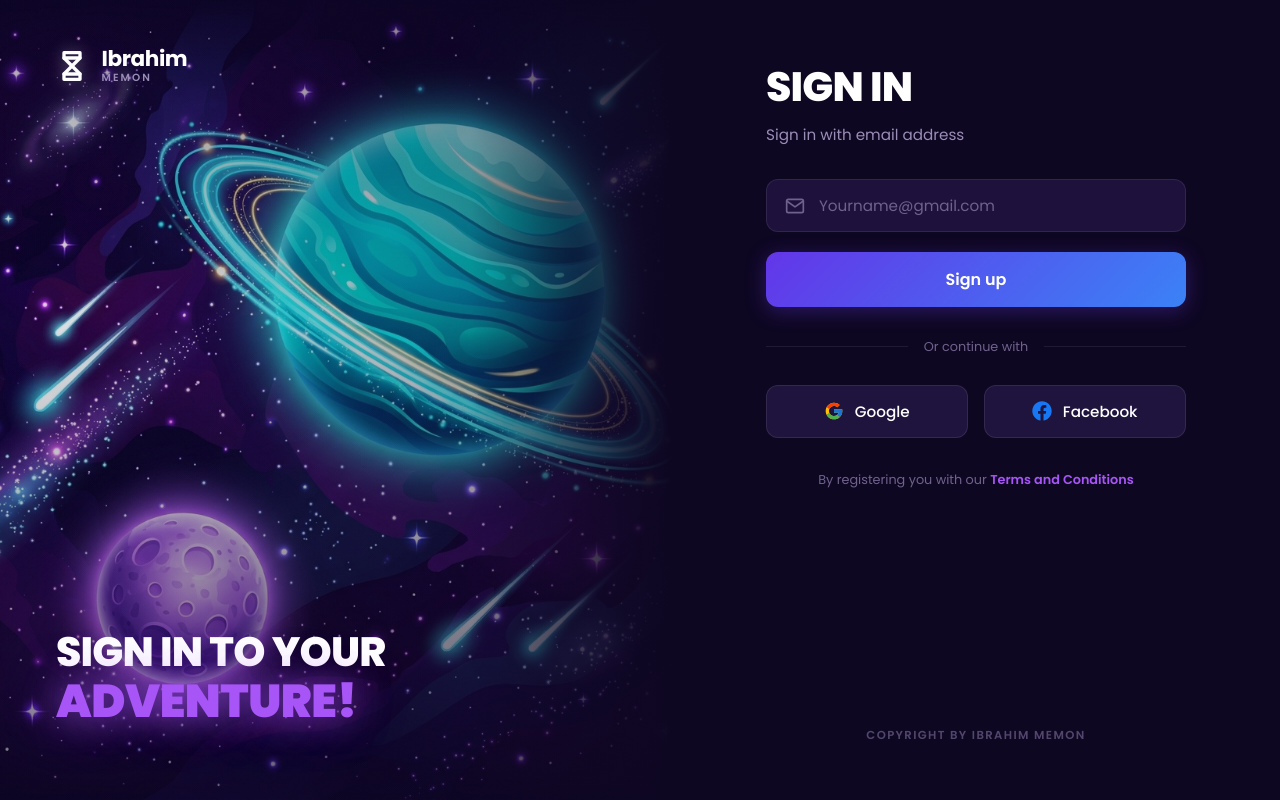
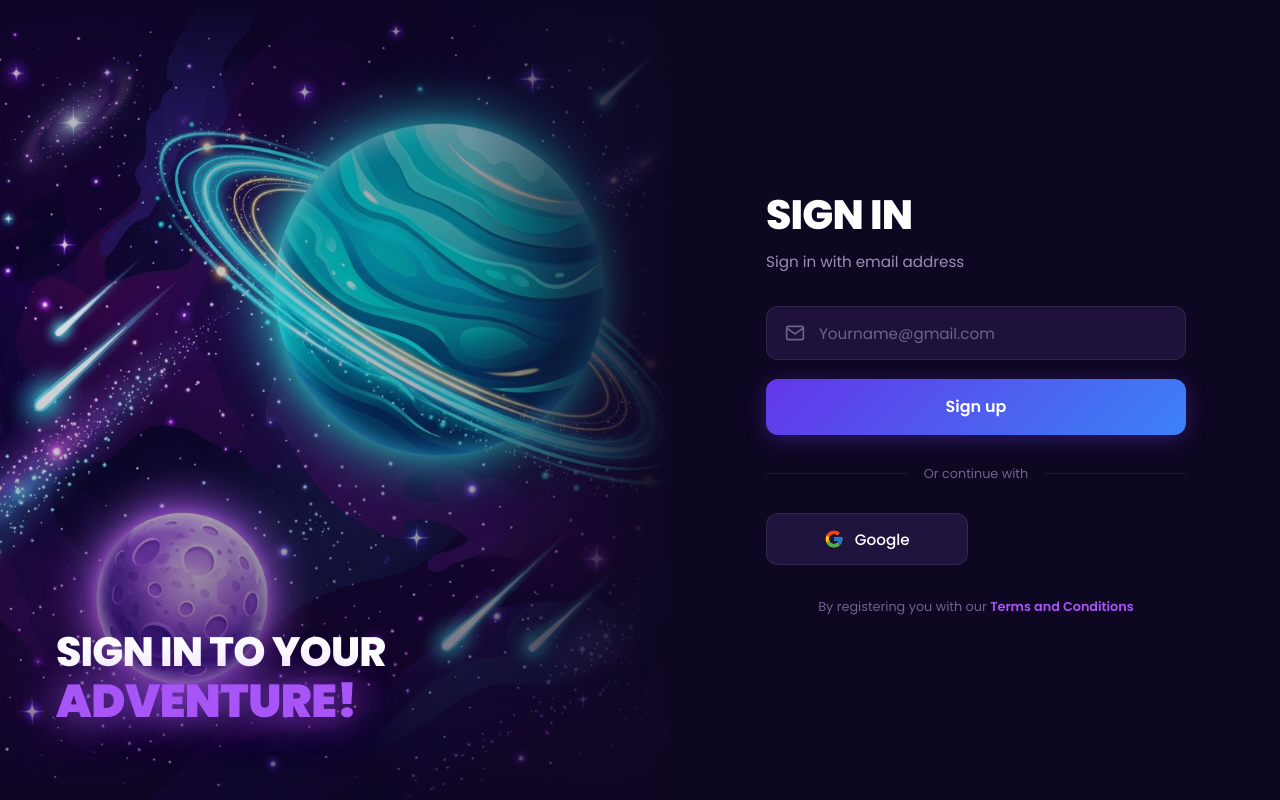
Before and after one commit to FirmanCandra/myapp-login, a React (Vite) app: page / in a window 1280 px wide. Built offline with nearby package versions, Linux system fonts and the light colour scheme; no server answers.

Commit message:
update tampilan UI 2

```diff
--- a/src/pages/LoginPage.jsx
+++ b/src/pages/LoginPage.jsx
@@ -70,10 +70,6 @@ const LoginPage = () => {
             <line x1="6" y1="6" x2="18" y2="18" />
             <line x1="18" y1="6" x2="6" y2="18" />
           </svg>
-          <div className="brand-text">
-            <span className="brand-title">Ibrahim</span>
-            <span className="brand-sub">MEMON</span>
-          </div>
         </div>
         <div className="mobile-header-link">
           HAVE AN ACCOUNT? <span className="highlight-text">SIGN IN</span>
@@ -95,26 +91,6 @@ const LoginPage = () => {
 
           {/* Desktop Brand Header */}
           <div className="desktop-brand-header">
-            <div className="brand-badge">
-              <svg
-                className="brand-icon"
-                viewBox="0 0 24 24"
-                fill="none"
-                stroke="currentColor"
-                strokeWidth="2.5"
-                strokeLinecap="round"
-                strokeLinejoin="round"
-              >
-                <polygon points="6 2 18 2 18 6 6 6" />
-                <polygon points="6 18 18 18 18 22 6 22" />
-                <line x1="6" y1="6" x2="18" y2="18" />
-                <line x1="18" y1="6" x2="6" y2="18" />
-              </svg>
-              <div className="brand-text">
-                <span className="brand-title">Ibrahim</span>
-                <span className="brand-sub">MEMON</span>
-              </div>
-            </div>
           </div>
 
           {/* Hero Typography Overlay */}
@@ -185,16 +161,6 @@ const LoginPage = () => {
                   {isSigningIn ? 'Connecting...' : 'Google'}
                 </span>
               </button>
-
-              <button
-                type="button"
-                className="social-btn facebook-social-btn"
-                onClick={handleFacebookClick}
-                aria-label="Sign in with Facebook"
-              >
-                <FaFacebook className="social-icon fb-icon" />
-                <span className="social-label">Facebook</span>
-              </button>
             </div>
 
             {/* Terms Footer */}
@@ -207,9 +173,6 @@ const LoginPage = () => {
           </div>
 
           {/* Mobile bottom copyright */}
-          <footer className="auth-bottom-copyright">
-            COPYRIGHT BY IBRAHIM MEMON
-          </footer>
         </section>
       </div>
     </div>
```
